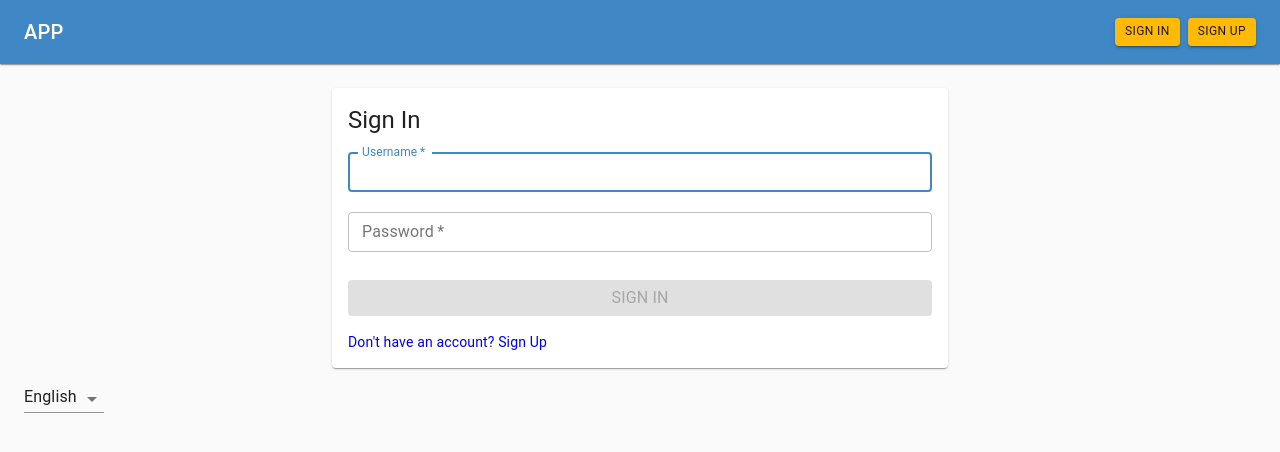
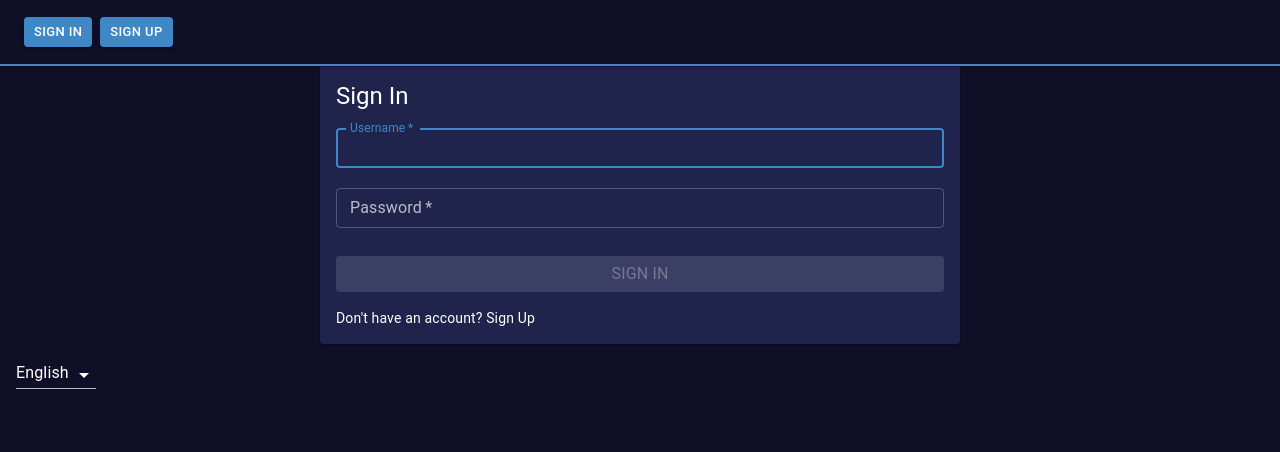
Before and after one commit to dshabin/react-hooks-redux-material-multilanguage-starter, a React (Create React App) app: page /#/login in a window 1280 px wide. Shown: the top 452 px of the page. Built offline with nearby package versions, Linux system fonts and the light colour scheme; what jss-rtl would draw is missing.

Commit message:
New style

```diff
--- a/src/components/App/App.js
+++ b/src/components/App/App.js
@@ -28,22 +28,37 @@ const jss = create({ plugins: [...jssPreset().plugins, rtl()] });
 const themeObject = {
   direction: 'ltr',
   palette: {
-    type: 'light',
+    type: 'dark',
     primary: {
       main: '#3F88C5',
-      bodyBackground: '#fafafa'
+      bodyBackground: '#0f1028',
+      appBarColor : '#0f1028',
+      linkColor : '#ffffff'
     },
     secondary: {
       main: '#ffba08'
+    },
+  },
+  overrides: {
+    MuiPaper: {
+      root: {
+        backgroundColor: '#20244d',
+      },
+    },
+    MuiButton: {
+      root: {
+        fontWeight : '500'
+      }
     }
   },
 }
+
 
 const useStyles = makeStyles((theme) => ({
   toolbar: theme.mixins.toolbar,
   content: {
     flexGrow: 1,
-    padding: theme.spacing(3),
+    // padding: theme.spacing(3),
   },
   drawerHeader: theme.mixins.toolbar
 }));
--- a/src/components/Footer/Footer.js
+++ b/src/components/Footer/Footer.js
@@ -5,7 +5,7 @@ import { Box, Grid } from '@material-ui/core';
 
 const useStyles = makeStyles((theme) => ({
     paper: {
-        paddingTop : theme.spacing(2)
+        padding : theme.spacing(2)
     }
 }));
 
--- a/src/components/Login/Login.js
+++ b/src/components/Login/Login.js
@@ -27,7 +27,11 @@ const useStyles = makeStyles((theme) => ({
   },
   spinner: {
     marginRight: theme.spacing(1)
-  }
+  },
+  link:{
+    textDecoration : 'none',
+    color : theme.palette.primary.linkColor
+  },
 }));
 
 function Login() {
@@ -138,7 +142,7 @@ function Login() {
             </Button>
             <Grid container>
               <Grid item>
-                <Link style={{ textDecoration: 'none' }} to="/signup" variant="body2">
+                <Link className={classes.link} to="/signup" variant="body2">
                   {t("Don't have an account? Sign Up")}
                 </Link>
               </Grid>
--- a/src/components/NavBar/NavBar.js
+++ b/src/components/NavBar/NavBar.js
@@ -23,6 +23,7 @@ import { useLocation } from 'react-router-dom';
 import { Box } from '@material-ui/core';
 import { useTranslation } from "react-i18next";
 import Button from '@material-ui/core/Button';
+import CircularProgress from '@material-ui/core/CircularProgress';
 
 const drawerWidth = 240;
 
@@ -30,12 +31,16 @@ const useStyles = makeStyles((theme) => ({
     drawerPaper: {
         width: drawerWidth,
     },
+    appBar: {
+        backgroundColor: theme.palette.primary.appBarColor,
+        borderBottom: '2px solid ' + theme.palette.primary.main,
+    },
     content: {
         flexGrow: 1,
         padding: theme.spacing(3),
     },
     menuButton: {
-        marginRight: theme.spacing(2),
+        //marginRight: theme.spacing(2),
     },
     loginBtn: {
         marginRight: theme.spacing(1)
@@ -43,7 +48,15 @@ const useStyles = makeStyles((theme) => ({
     languageSelect: {
         marginRight: theme.spacing(1)
     },
-    drawerHeader: theme.mixins.toolbar
+    balance: {
+        color: "#388e3c"
+    },
+    drawerHeader: theme.mixins.toolbar,
+    spinner: {
+        marginRight: theme.spacing(1),
+        lineHeight: '0px'
+    },
+
 }));
 
 
@@ -53,6 +66,8 @@ function NavBar(props) {
     const [selectedIndex, setSelectedIndex] = React.useState(0);
     const classes = useStyles();
     const currentUser = useSelector(state => state.authentication.user);
+    const fetchingCurrent = useSelector(state => state.authentication.fetchingCurrent);
+
     const dispach = useDispatch()
     const [mobileOpen, setMobileOpen] = React.useState(false);
     const location = useLocation();
@@ -86,9 +101,9 @@ function NavBar(props) {
             <List disablePadding>
                 {/* <div className={classes.toolbar} /> */}
                 <ListItem className={classes.drawerHeader}>
-                    <Typography variant="h5">
+                    {/* <Typography variant="h5">
                         LOGO
-                    </Typography>
+                    </Typography> */}
                 </ListItem>
                 <Divider />
                 <ListItem
@@ -140,6 +155,27 @@ function NavBar(props) {
         <div>
             <AppBar elevation={1} position="fixed" className={classes.appBar}>
                 <Toolbar>
+                    {fetchingCurrent &&
+                        <div className={classes.spinner}>
+                            <CircularProgress thickness={6} size={16} />
+                        </div>
+                    }
+                    {!currentUser && !fetchingCurrent &&
+                        <>
+                            <Box className={classes.loginBtn}>
+                                <Link to='/login' style={{ textDecoration: 'none' }}>
+                                    <Button size="small" variant="contained" color="primary">
+                                        {t("Sign In")}
+                                    </Button>
+                                </Link>
+                            </Box>
+                            <Link to='/signup' style={{ textDecoration: 'none' }}>
+                                <Button size="small" variant="contained" color="primary">
+                                    {t("Sign Up")}
+                                </Button>
+                            </Link>
+                        </>
+                    }
                     {currentUser && <IconButton
                         color="inherit"
                         aria-label="open drawer"
@@ -149,29 +185,9 @@ function NavBar(props) {
                     >
                         <MenuIcon />
                     </IconButton>}
-                    <Typography style={{ flexGrow: 1 }} component="h6" variant="h6">
-                        APP
-                    </Typography>
-                    {!currentUser &&
-                        <>
-                            <Box className={classes.loginBtn}>
-                                <Link to='/login' style={{ textDecoration: 'none' }}>
-                                    <Button size="small" variant="contained" color="secondary">
-                                        <Typography variant="caption">
-                                            {t("Sign In")}
-                                        </Typography>
-                                    </Button>
-                                </Link>
-                            </Box>
-                            <Link to='/signup' style={{ textDecoration: 'none' }}>
-                                <Button size="small" variant="contained" color="secondary">
-                                    <Typography variant="caption">
-                                        {t("Sign Up")}
-                                    </Typography>
-                                </Button>
-                            </Link>
-                        </>
-                    }
+
+
+
                 </Toolbar>
             </AppBar>
             <Box className={classes.drawer}>
--- a/src/components/Signup/Signup.js
+++ b/src/components/Signup/Signup.js
@@ -30,7 +30,11 @@ const useStyles = makeStyles((theme) => ({
     },
     spinner: {
         marginRight: theme.spacing(1)
-    }
+    },
+    link: {
+        textDecoration: 'none',
+        color: theme.palette.primary.linkColor
+    },
 }));
 
 function Signup() {
@@ -171,7 +175,7 @@ function Signup() {
                         </Button>
                         <Grid container>
                             <Grid item>
-                                <Link style={{ textDecoration: 'none' }} to="/login" variant="body2">
+                                <Link className={classes.link} to="/login" variant="body2">
                                     {t("Already have an account? Sign in")}
                                 </Link>
                             </Grid>
```
